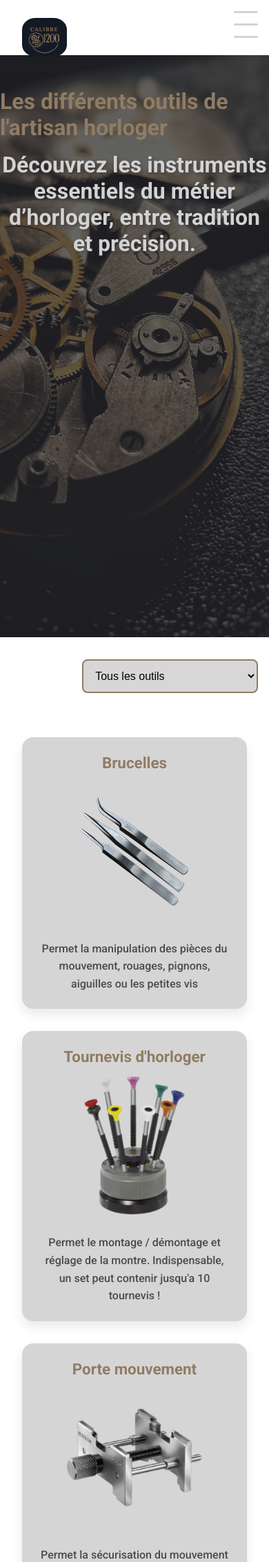
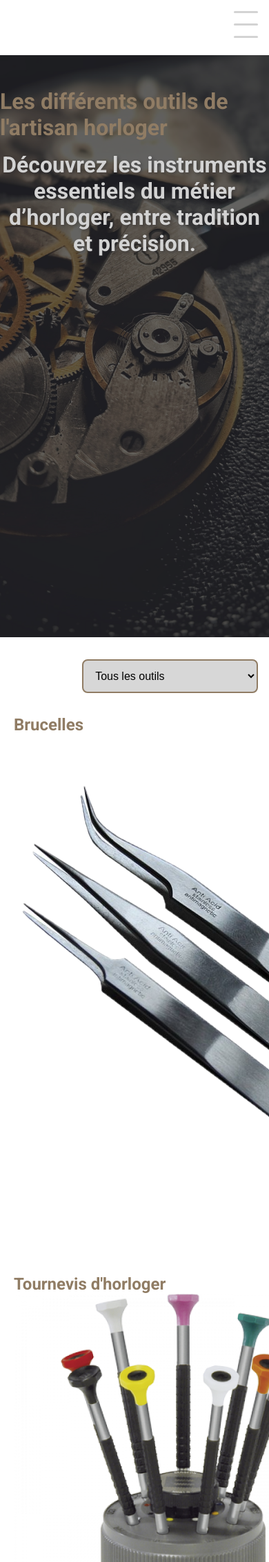
Before and after one commit to YoanMln/WatchMakers-Guide, a PHP site: template includes/pages/Outils-de-lhorloger.php in a window 390 px wide; the page is wider, and only the part inside the window is pictured. Shown: the top 2265 px of that part at 69% size. Run offline with PHP 8.4, Linux system fonts and the light colour scheme; the template is opened without the code that fills it, so the values that code supplies are empty.

Commit message:
Modifications style card section techniques

```diff
--- a/assets/css/style.css
+++ b/assets/css/style.css
@@ -74,6 +74,10 @@ nav {
   object-fit: contain;
   margin-top: 1px;
   border-radius: 30%;
+}
+
+.title {
+  display: none;
 }
 
 .nav-menu {
@@ -162,19 +166,14 @@ nav {
   .nav-menu li {
     margin: 2rem 0;
   }
+  .title {
+    margin-right: 6rem;
+  }
   .nav-burger {
     display: block;
   }
-  .nav-logo {
-    width: 20%;
-    height: auto;
-  }
   .nav-logo img {
-    width: 100%;
-    height: auto;
-    object-fit: contain;
-    margin-top: 2rem;
-    border-radius: 30%;
+    display: none;
   }
 }
 /* ------------------ HEADER ------------------ */
@@ -448,19 +447,19 @@ main::before {
   box-shadow: 0 0 0 2px rgba(144, 124, 100, 0.3);
 }
 
-.container-tools {
+.container-card {
   position: relative;
   z-index: 2;
   padding: 2rem;
 }
-.container-tools .tools-grid {
+.container-card .card-grid {
   display: grid;
   grid-template-columns: repeat(auto-fit, minmax(300px, 1fr));
   gap: 2rem;
   max-width: 1200px;
   margin: 0 auto;
 }
-.container-tools .tool-card {
+.container-card .card {
   background-color: rgba(211, 211, 211, 0.95);
   border-radius: 1rem;
   padding: 1.5rem;
@@ -468,22 +467,22 @@ main::before {
   text-align: center;
   transition: transform 0.3s ease, box-shadow 0.3s ease;
 }
-.container-tools .tool-card:hover {
+.container-card .card:hover {
   transform: translateY(-5px);
   box-shadow: 0 12px 20px rgba(40, 40, 43, 0.15);
 }
-.container-tools .tool-card .tool-image {
+.container-card .card .card-image {
   width: 100%;
   height: 200px;
   object-fit: contain;
   margin-bottom: 1.5rem;
 }
-.container-tools .tool-card h2 {
+.container-card .card h2 {
   color: #907c64;
   font-size: 1.4rem;
   margin-bottom: 1rem;
 }
-.container-tools .tool-card p {
+.container-card .card p {
   color: #28282b;
   font-size: 1rem;
   line-height: 1.6;
--- a/assets/sass/style.scss
+++ b/assets/sass/style.scss
@@ -59,6 +59,10 @@ nav {
     margin-top: 1px;
     border-radius: 30%;
   }
+}
+
+.title {
+  display: none;
 }
 
 .nav-menu {
@@ -160,21 +164,16 @@ nav {
     }
   }
 
+  .title {
+    margin-right: 6rem;
+  }
+
   .nav-burger {
     display: block;
   }
 
-  .nav-logo {
-    width: 20%;
-    height: auto;
-
-    img {
-      width: 100%;
-      height: auto;
-      object-fit: contain;
-      margin-top: 2rem;
-      border-radius: 30%;
-    }
+  .nav-logo img {
+    display: none;
   }
 }
 
@@ -456,12 +455,12 @@ main {
   }
 }
 
-.container-tools {
+.container-card {
   position: relative;
   z-index: 2;
   padding: 2rem;
 
-  .tools-grid {
+  .card-grid {
     display: grid;
     grid-template-columns: repeat(auto-fit, minmax(300px, 1fr));
     gap: 2rem;
@@ -469,7 +468,7 @@ main {
     margin: 0 auto;
   }
 
-  .tool-card {
+  .card {
     background-color: rgba($light, 0.95);
     border-radius: 1rem;
     padding: 1.5rem;
@@ -482,7 +481,7 @@ main {
       box-shadow: 0 12px 20px rgba($matte-black, 0.15);
     }
 
-    .tool-image {
+    .card-image {
       width: 100%;
       height: 200px;
       object-fit: contain;
```
Also changed, not shown: 1 other file.
